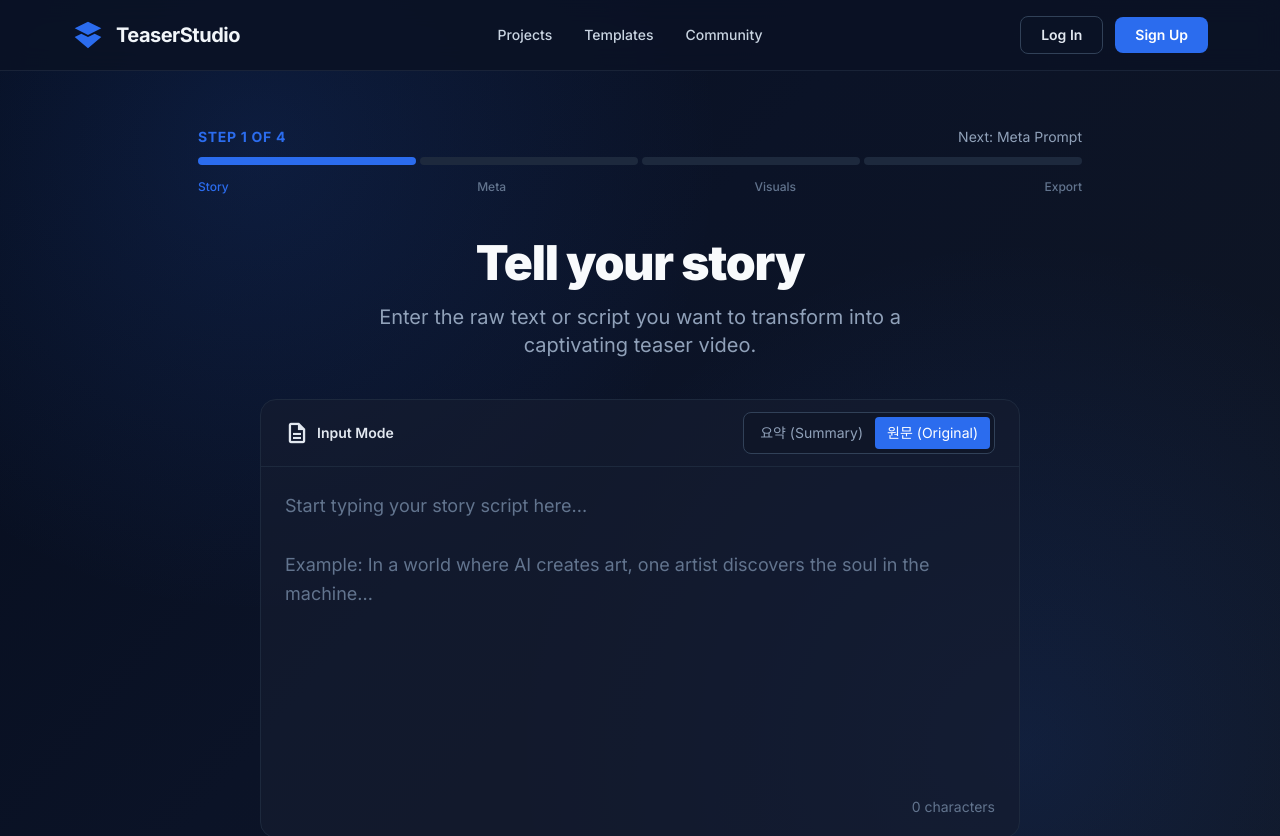
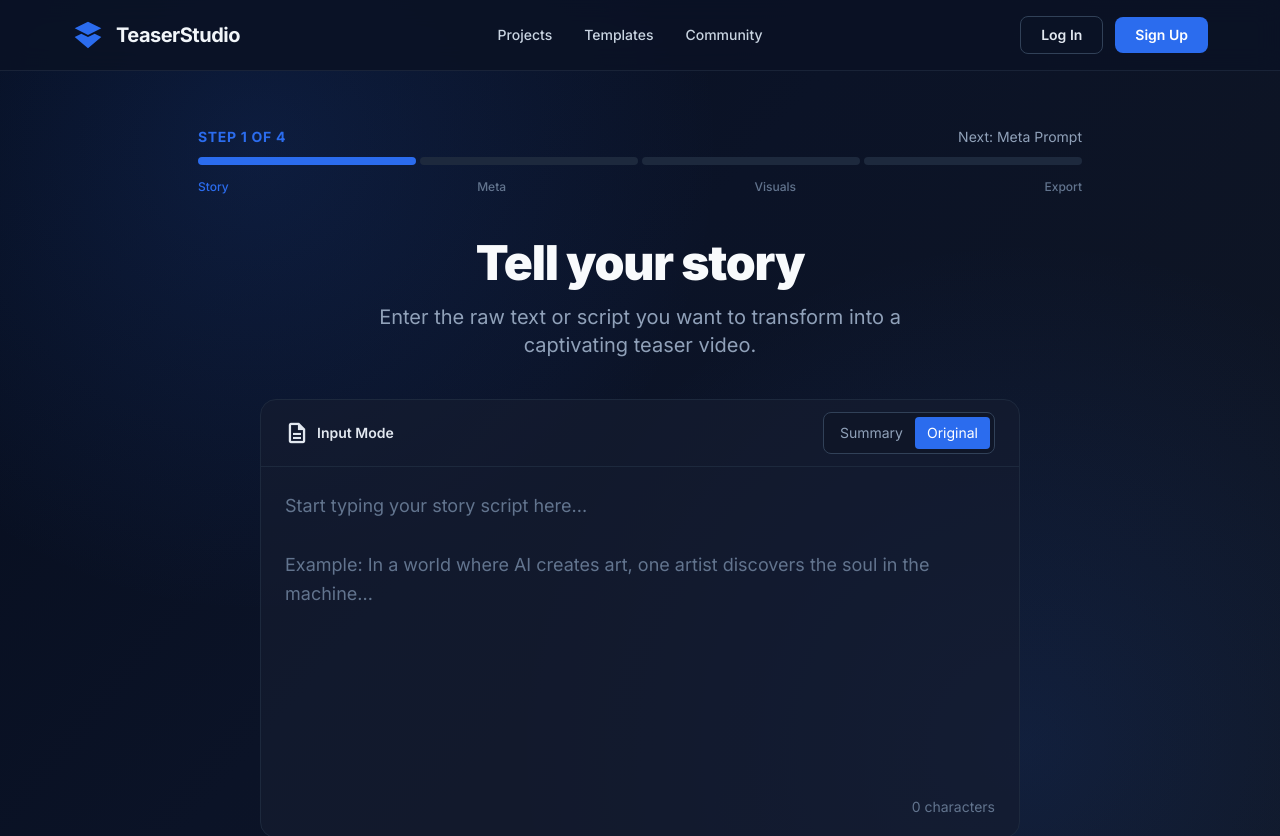
Before and after one commit to NiceTry3675/gemini3-seoul-hackathon, a React (Vite) app in the folder frontend/: page / in a window 1280 px wide. Shown: the top 836 px of the page. Built offline with nearby package versions, Linux system fonts and the light colour scheme.

Commit message:
remove Korean fron UI

```diff
--- a/frontend/src/components/screens/StoryInputScreen.tsx
+++ b/frontend/src/components/screens/StoryInputScreen.tsx
@@ -70,24 +70,22 @@ export default function StoryInputScreen({
                 <button
                   type="button"
                   onClick={() => onInputModeChange('summary')}
-                  className={`rounded px-3 py-1.5 transition-colors ${
-                    inputMode === 'summary'
+                  className={`rounded px-3 py-1.5 transition-colors ${inputMode === 'summary'
                     ? 'bg-[#2b6cee] text-white'
                     : 'text-slate-400 hover:text-slate-200'
                     }`}
                 >
-                  요약 (Summary)
+                  Summary
                 </button>
                 <button
                   type="button"
                   onClick={() => onInputModeChange('original')}
-                  className={`rounded px-3 py-1.5 transition-colors ${
-                    inputMode === 'original'
+                  className={`rounded px-3 py-1.5 transition-colors ${inputMode === 'original'
                     ? 'bg-[#2b6cee] text-white'
                     : 'text-slate-400 hover:text-slate-200'
                     }`}
                 >
-                  원문 (Original)
+                  Original
                 </button>
               </div>
             </div>
```
Lines whose indentation alone changed are shown as unchanged.
